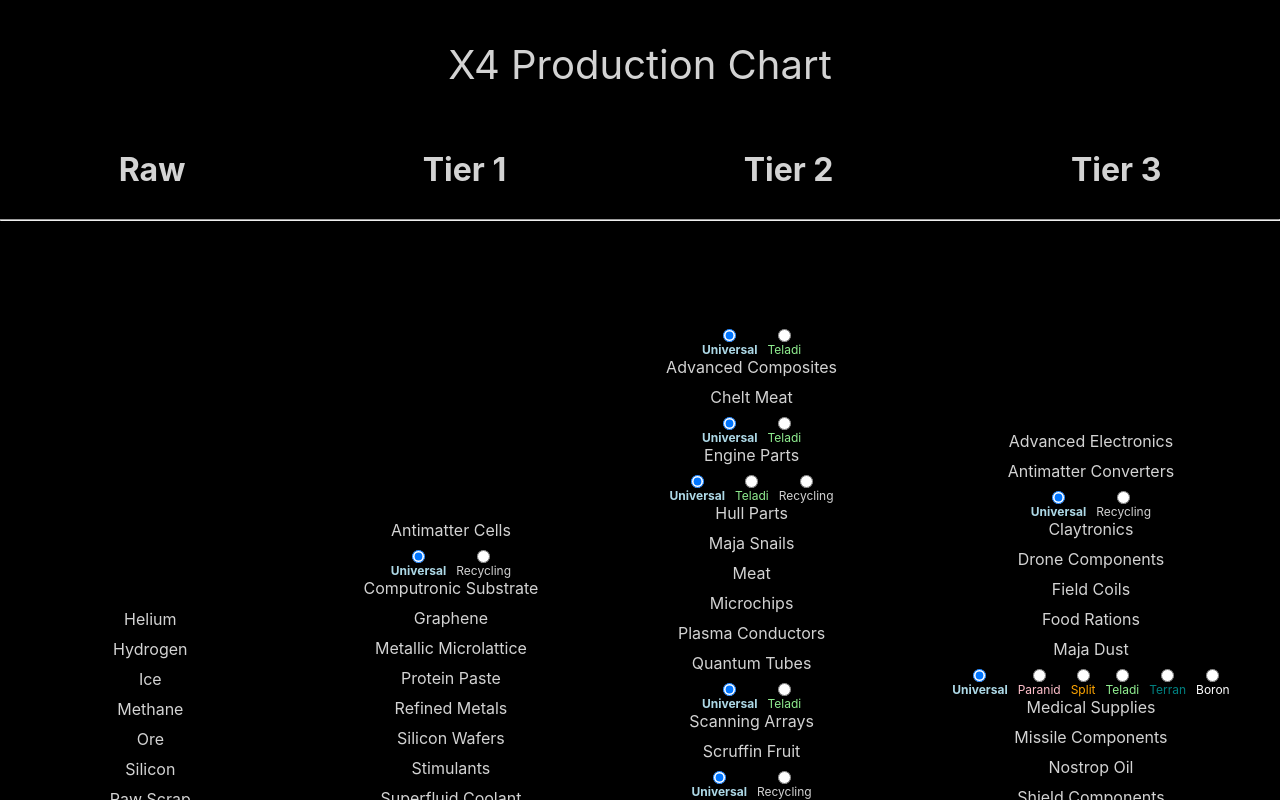
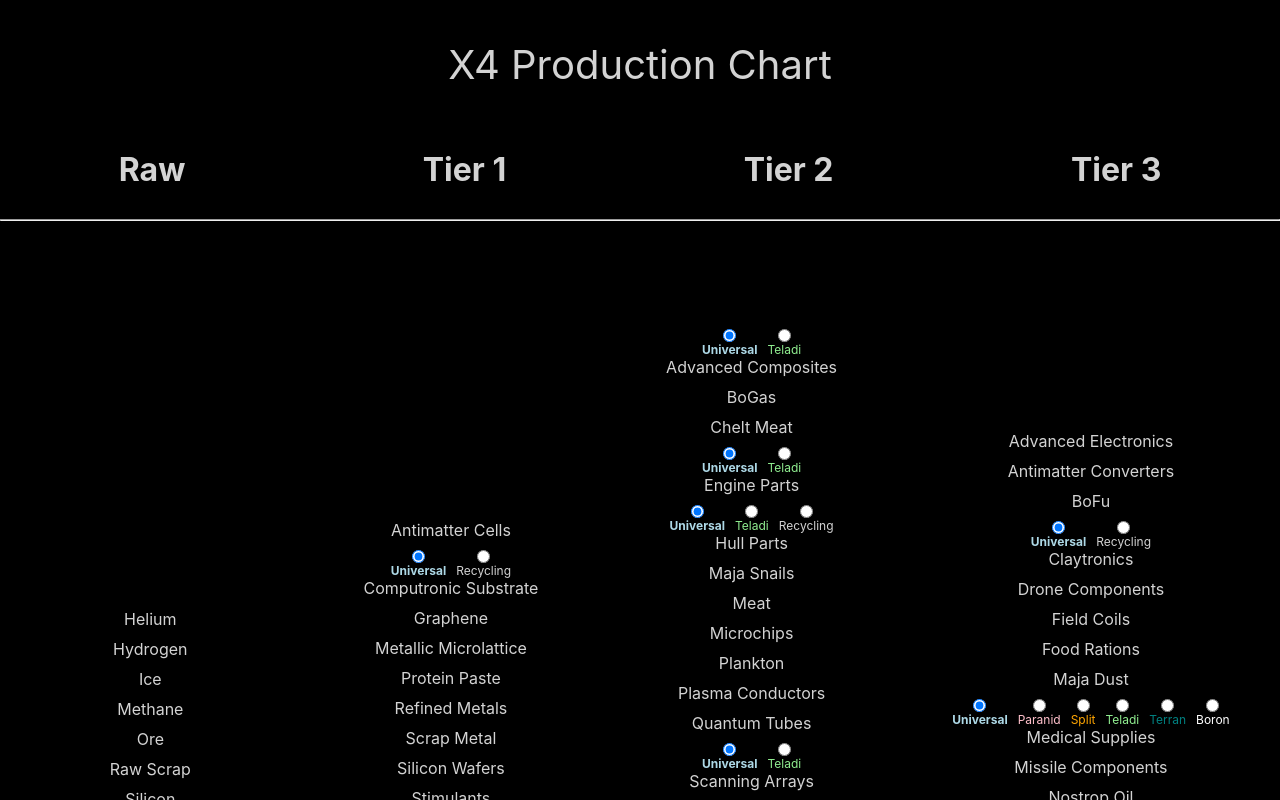
Before and after one commit to AbrahamZak/x4prodchart, a React (Create React App) app: page / in a window 1280 px wide. Shown: the top 800 px of the page. Built offline with nearby package versions, Linux system fonts and the light colour scheme.

Commit message:
Sorting of materials alphabetically

```diff
--- a/src/Components/Main.js
+++ b/src/Components/Main.js
@@ -316,6 +316,7 @@
                     <ul id="raw">
                         {materialsData
                             .filter(material => material.materialType === "raw")
+                            .sort((a, b)=> (a.materialName > b.materialName ? 1 : -1))
                             .map((material, index) => (
                                 <li key={index} onClick={() => clickHandler(material.materialName)} onMouseOver={() => mouseHandler(material.materialName)} onMouseLeave={() => mouseHandler("")} id={camalize(material.materialName)}>{material.materialName}</li>
                             ))}
@@ -325,6 +326,7 @@
                     <ul id="tier1">
                     {materialsData
                             .filter(material => material.materialType === "tier1")
+                            .sort((a, b)=> (a.materialName > b.materialName ? 1 : -1))
                             .map((material, index) => (
                                 <div key={index}>
                                 <RadioContainer>
@@ -341,6 +343,7 @@
                     <ul id="tier2">
                         {materialsData
                             .filter(material => material.materialType === "tier2")
+                            .sort((a, b)=> (a.materialName > b.materialName ? 1 : -1))
                             .map((material, index) => (
                                 <div key={index}>
                                 <RadioContainer>
@@ -357,6 +360,7 @@
                 <ul id="tier3">
                         {materialsData
                             .filter(material => material.materialType === "tier3")
+                            .sort((a, b)=> (a.materialName > b.materialName ? 1 : -1))
                             .map((material, index) => (
                                 <div key={index}>
                                 <RadioContainer>
```
